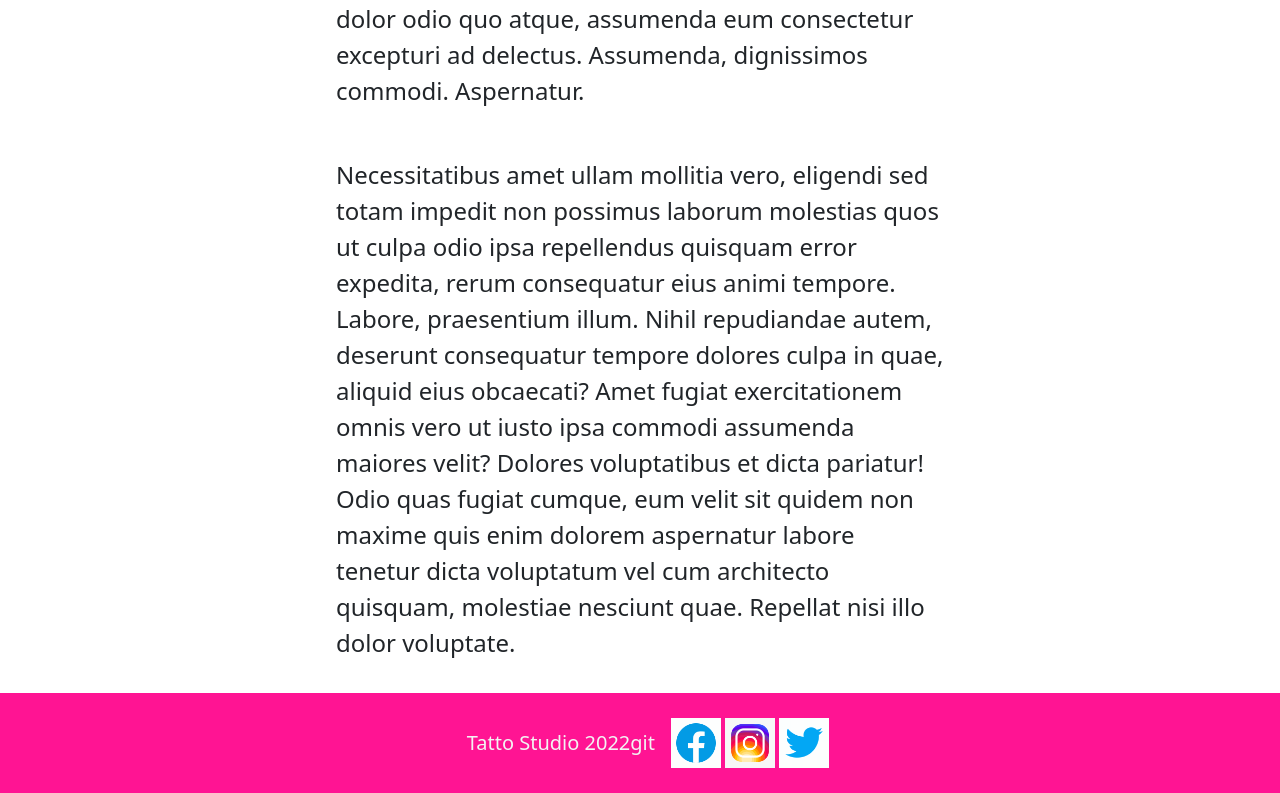
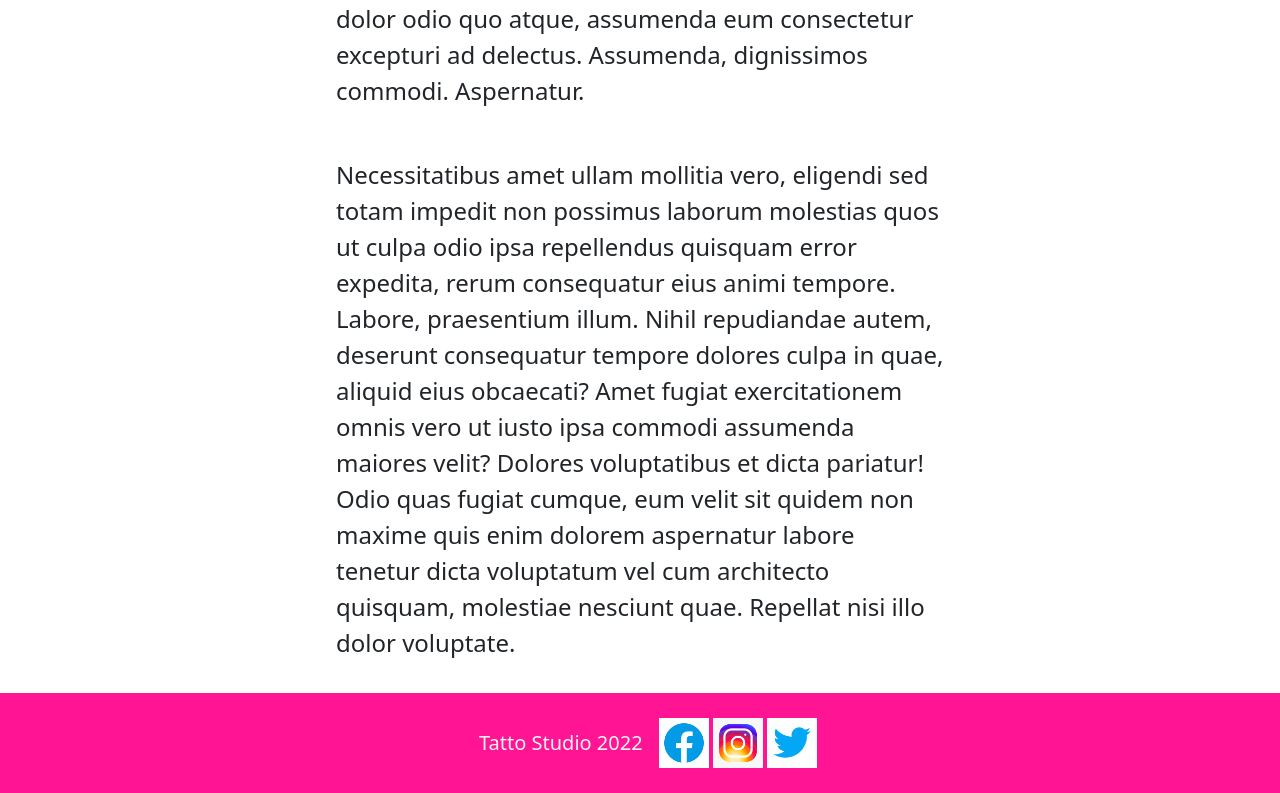
Before and after one commit to Alexxx1709/Tatto_Bootstrap_Alejandro_Perez, a plain HTML site: page index.html in a window 1280 px wide. Shown: the part 1442-2235 px from the top of the page. Drawn offline with nearby package versions, Linux system fonts and the light colour scheme.

Commit message:
Correccion de errores

```diff
--- a/index.html
+++ b/index.html
@@ -98,7 +98,7 @@
            Odio quas fugiat cumque, eum velit sit quidem non maxime quis enim dolorem aspernatur labore tenetur dicta voluptatum vel cum architecto quisquam, molestiae nesciunt quae. Repellat nisi illo dolor voluptate.</p>
        </section>
        <footer class="w-100  d-flex  align-items-center justify-content-center flex-wrap bg-pink">
-        <p class="fs-5 px-3  pt-3">Tatto Studio 2022git</p>
+        <p class="fs-5 px-3  pt-3">Tatto Studio 2022</p>
         <div id="iconos" >
             <a href="#"><img src="assets/facebook.gif" alt="" width="50"></a>
             <a href="#"><img src="assets/instagram.gif" alt="" width="50"></a>
```
